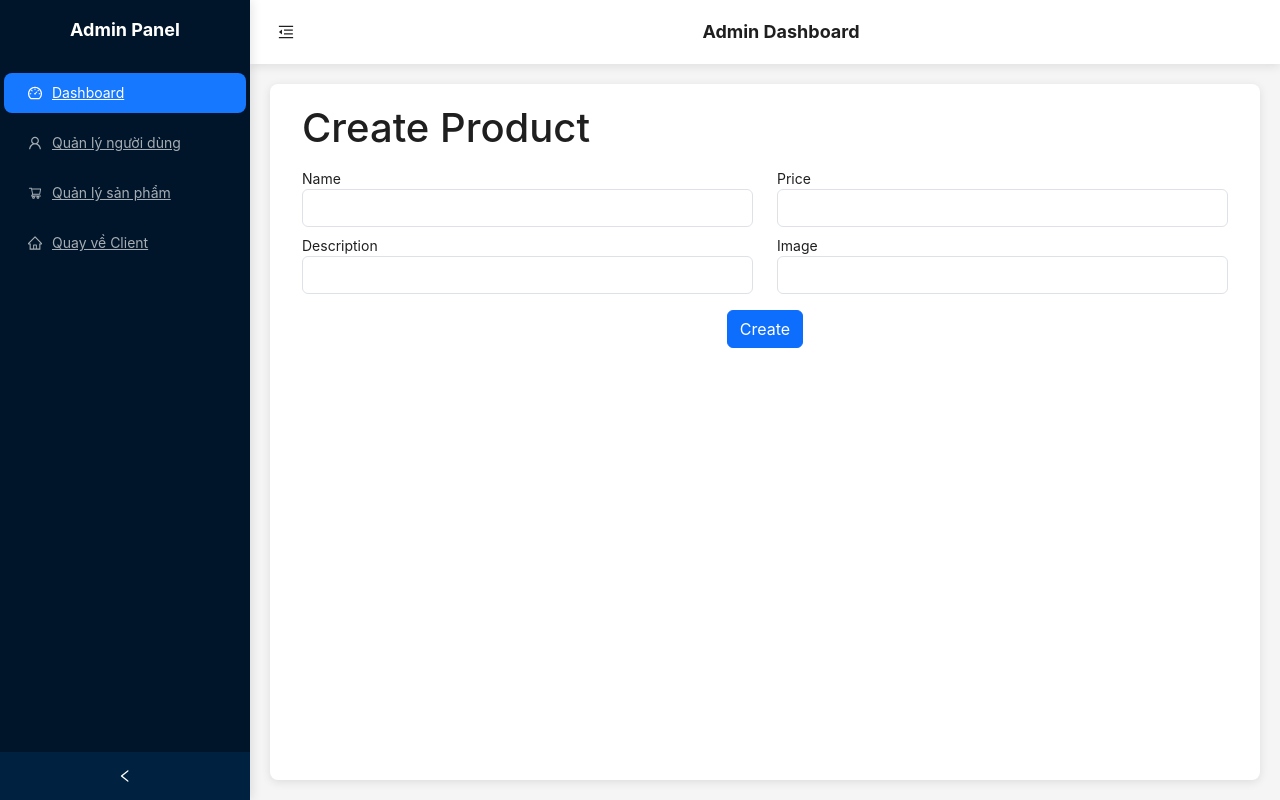
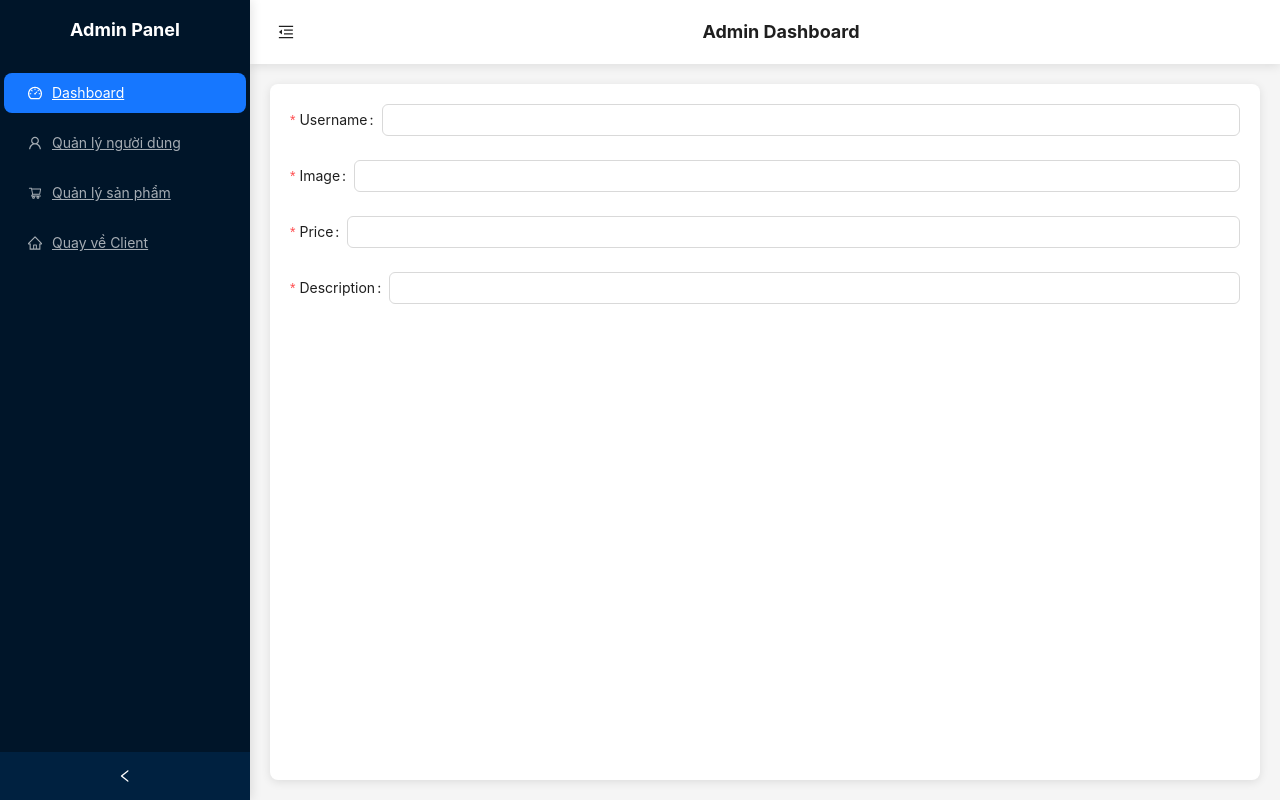
Before and after one commit to son0304/FE_2, a React (Vite) app in the folder frontend/: page /admin/product/create in a window 1280 px wide. Built offline with nearby package versions, Linux system fonts and the light colour scheme.

Commit message:
listProduct

```diff
--- a/frontend/db.json
+++ b/frontend/db.json
@@ -30,6 +30,13 @@
     },
     {
       "id": "1815"
+    },
+    {
+      "id": "2a83",
+      "name": "Prodcut 2",
+      "price": "123",
+      "description": "1234",
+      "image": "12345"
     }
   ]
 }
--- a/frontend/src/components/Products/CreateProduct.tsx
+++ b/frontend/src/components/Products/CreateProduct.tsx
@@ -1,69 +1,65 @@
-import React, {  useState } from 'react'
-import { useNavigate } from 'react-router-dom';
+import React from 'react';
+import { FormProps, Link } from 'react-router-dom';
+import { useQuery } from '@tanstack/react-query';
+import axios from 'axios';
 import { IProduct } from '../../interface/IProduct';
+import { Button, Input, Form } from 'antd';
+import FormItem from 'antd/es/form/FormItem';
 
+
+const fetchProducts = async (newProduct: IProduct) => {
+  const response = await axios.post<IProduct[]>(`http://localhost:3000/products/`, newProduct, {
+    headers: {
+      "Content-Type": "Application/json"
+    },
+  });
+}
+const onFinish = (newProduct: IProduct) => {
+  fetchProducts(newProduct);
+}
+const onFinishFailed = (errorInfo: any) => {
+  console.log('Failed:', errorInfo);
+}
 const CreateProduct = () => {
+  return (
+    <Form
+     name='form'
+     onFinish={onFinish}
+     onFinishFailed={onFinishFailed}
+    >
+      <Form.Item<IProduct>
+        name="name"
+        label="Username"
+        rules={[{ required: true, message: "Vui lòng nhập username" }]}
+      >
+        <Input />
+      </Form.Item>
 
-  const [products, setProducts] = useState<IProduct[]>([]);
+      <Form.Item<IProduct>
+        name="image"
+        label="Image"
+        rules={[{ required: true, message: "Vui lòng nhập username" }]}
+      >
+        <Input />
+      </Form.Item>
 
-  const [input, setInput] = useState({});
-  const navigate = useNavigate();
+      <Form.Item<IProduct>
+        name="price"
+        label="Price"
+        rules={[{ required: true, message: "Vui lòng nhập username" }]}
+      >
+        <Input />
+      </Form.Item>
 
-  const inputData = (e: React.ChangeEvent<HTMLInputElement>) => {
-    const { name, value } = e.target;
-    setInput({ ...input, [name]: value });
-    // console.log({ name, value });
-
-  }
-
-  const onSubmit = (e: React.FormEvent) => {
-    e.preventDefault();
-
-    fetch(`http://localhost:3000/products`, {
-      method: "POST",
-      headers: {
-        "Content-Type": "application/json",
-      },
-      body: JSON.stringify(input),
-    })
-      .then((response) => response.json())
-      .then((data) => setProducts([...products, data]))
-      .then(() => navigate("/admin/product"));
-
-  }
-  return (
-    <div className="container">
-      <h1>Create Product</h1>
-
-      <div className="card-body">
-        <form className="form" onSubmit={onSubmit}>
-          <div className="row">
-            <div className="col-6 mt-2">
-              <label htmlFor="">Name</label>
-              <input type="text" name="name" className="form-control" onInput={inputData} />
-            </div>
-            <div className="col-6 mt-2">
-              <label htmlFor="">Price</label>
-              <input type="number" name="price" className="form-control" onInput={inputData} />
-            </div>
-            <div className="col-6 mt-2">
-              <label htmlFor="">Description</label>
-              <input type="text" name="description" className="form-control" onInput={inputData} />
-            </div>
-            <div className="col-6 mt-2">
-              <label htmlFor="">Image</label>
-              <input type="text" name="image" className="form-control" onInput={inputData} />
-            </div>
-          </div>
-          <div className="col-12 mt-2 text-center">
-            <button className='btn btn-primary m-2' type='submit'>Create</button>
-          </div>
-        </form>
-      </div>
-
-    </div>
-
-  )
+      <Form.Item<IProduct>
+        name="description"
+        label="Description"
+        rules={[{ required: true, message: "Vui lòng nhập username" }]}
+      >
+        <Input />
+      </Form.Item>
+    </Form>
+  );
 }
 
 export default CreateProduct
--- a/frontend/src/components/Products/ListProduct.tsx
+++ b/frontend/src/components/Products/ListProduct.tsx
@@ -1,5 +1,5 @@
 import React from 'react';
-import { Button, Table } from 'antd';
+import { Button, Image, Table } from 'antd';
 import { useQuery } from '@tanstack/react-query';
 import axios from 'axios';
 import { IProduct } from '../../interface/IProduct';
@@ -41,6 +41,18 @@ const ListProduct = () => {
       key: 'description',
     },
     {
+      title: 'Image',
+      dataIndex: 'image',
+      key: 'image',
+      render: (image: string) => (
+        <Image
+          width={100}
+          src={image}
+          alt="Product"
+        />
+      ),
+    },
+    {
       title: 'Action',
       key: 'action',
       render: (record: IProduct) => {
@@ -51,7 +63,7 @@ const ListProduct = () => {
             </Link>
             <Link to={`/admin/products`}>
               <Button style={{ backgroundColor: "#ff4d4f", color: "white" }}>
-                 Detail
+                Detail
               </Button>
             </Link>
           </>
@@ -62,6 +74,9 @@ const ListProduct = () => {
 
   return (
     <div>
+      <Link to={`/admin/product/create`}>
+        <Button type='primary'>Create</Button>
+      </Link>
       <Table dataSource={data?.map(item => ({ ...item, key: item.id })) || []} columns={columns} />
     </div>
   );
```
